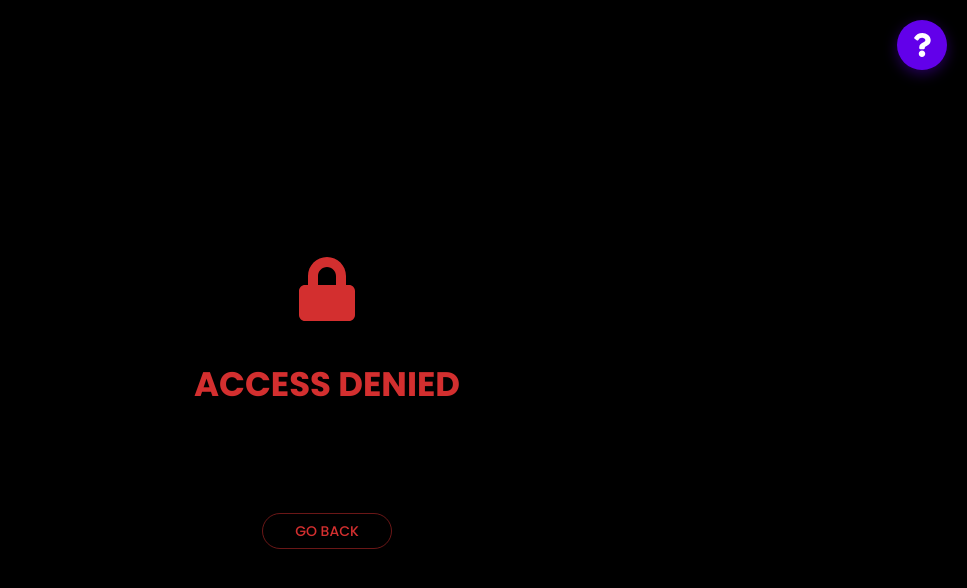
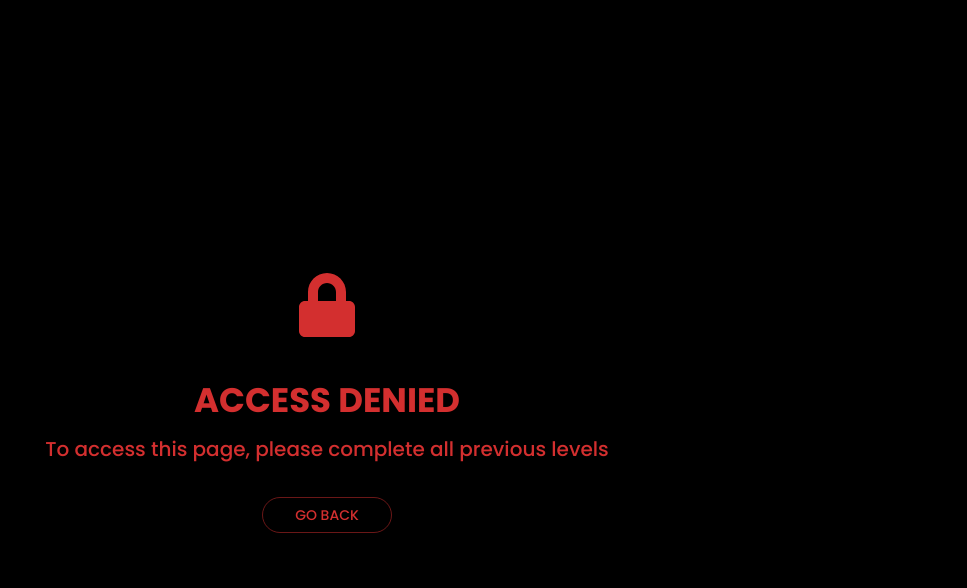
Before and after one commit to sonalsai/CTF-Brainrot-Edition, a React (Vite) app: page /dark-knight in a window 1280 px wide. Shown: the top 588 px of the page, without its empty margins (313-1280 px from the left). Built offline with nearby package versions, Linux system fonts and the light colour scheme; no server answers.

Commit message:
handled minor ui fixes

```diff
--- a/src/components/GameInstructions.jsx
+++ b/src/components/GameInstructions.jsx
@@ -35,7 +35,7 @@ const GameInstructions = () => {
         sx={{
           position: "fixed",
           top: 20,
-          right: 20,
+          right: 30,
           zIndex: 9999,
         }}
       >
--- a/src/components/ProtectedRoute.jsx
+++ b/src/components/ProtectedRoute.jsx
@@ -26,7 +26,12 @@ const ProtectedRoute = ({ children, requiredSolvedLevel }) => {
     return (
       <Box
         sx={{
-          height: "100vh",
+          position: "fixed",
+          top: 0,
+          left: 0,
+          width: "100%",
+          height: "100%",
+          zIndex: 10000,
           display: "flex",
           flexDirection: "column",
           alignItems: "center",
@@ -64,9 +69,13 @@ const ProtectedRoute = ({ children, requiredSolvedLevel }) => {
 
         <Typography
           variant="h6"
-          sx={{ mb: 4, maxWidth: "600px", color: "text.secondary" }}
+          sx={{
+            mb: 4,
+            maxWidth: "600px",
+            color: "error.main",
+          }}
         >
-          You have no access to this page. Solve the previous pages instead.
+          To access this page, please complete all previous levels
         </Typography>
 
         <Button
--- a/src/components/SubmitFlag.jsx
+++ b/src/components/SubmitFlag.jsx
@@ -76,7 +76,7 @@ const SubmitFlag = ({
         sx={{
           position: "fixed",
           bottom: 40,
-          right: 40,
+          right: 30,
           zIndex: 100,
         }}
       >
```
